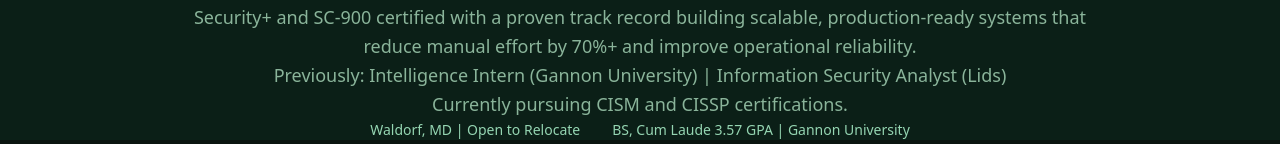
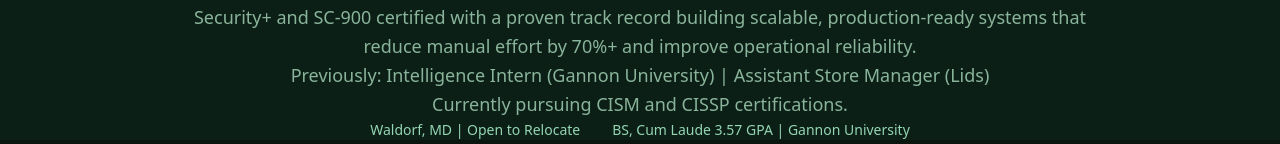
Before and after one commit to ijeziermf/portfolio, a Next.js app: page /portfolio/ in a window 1280 px wide. Shown: the part 2211-2355 px from the top of the page. Built offline with nearby package versions, Linux system fonts and the light colour scheme.

Commit message:
Fix: Change Lids position from Information Security Analyst to Assistant Store Manager (integrity correction)

```diff
--- a/src/components/Portfolio.tsx
+++ b/src/components/Portfolio.tsx
@@ -426,7 +426,7 @@
             </p>
 
             <p className="text-[#8AB49A] text-lg leading-relaxed mb-6">
-              Previously: Intelligence Intern (Gannon University) | Information Security Analyst (Lids)
+              Previously: Intelligence Intern (Gannon University) | Assistant Store Manager (Lids)
             </p>
 
             <p className="text-[#8AB49A] text-lg leading-relaxed mb-8">
```
